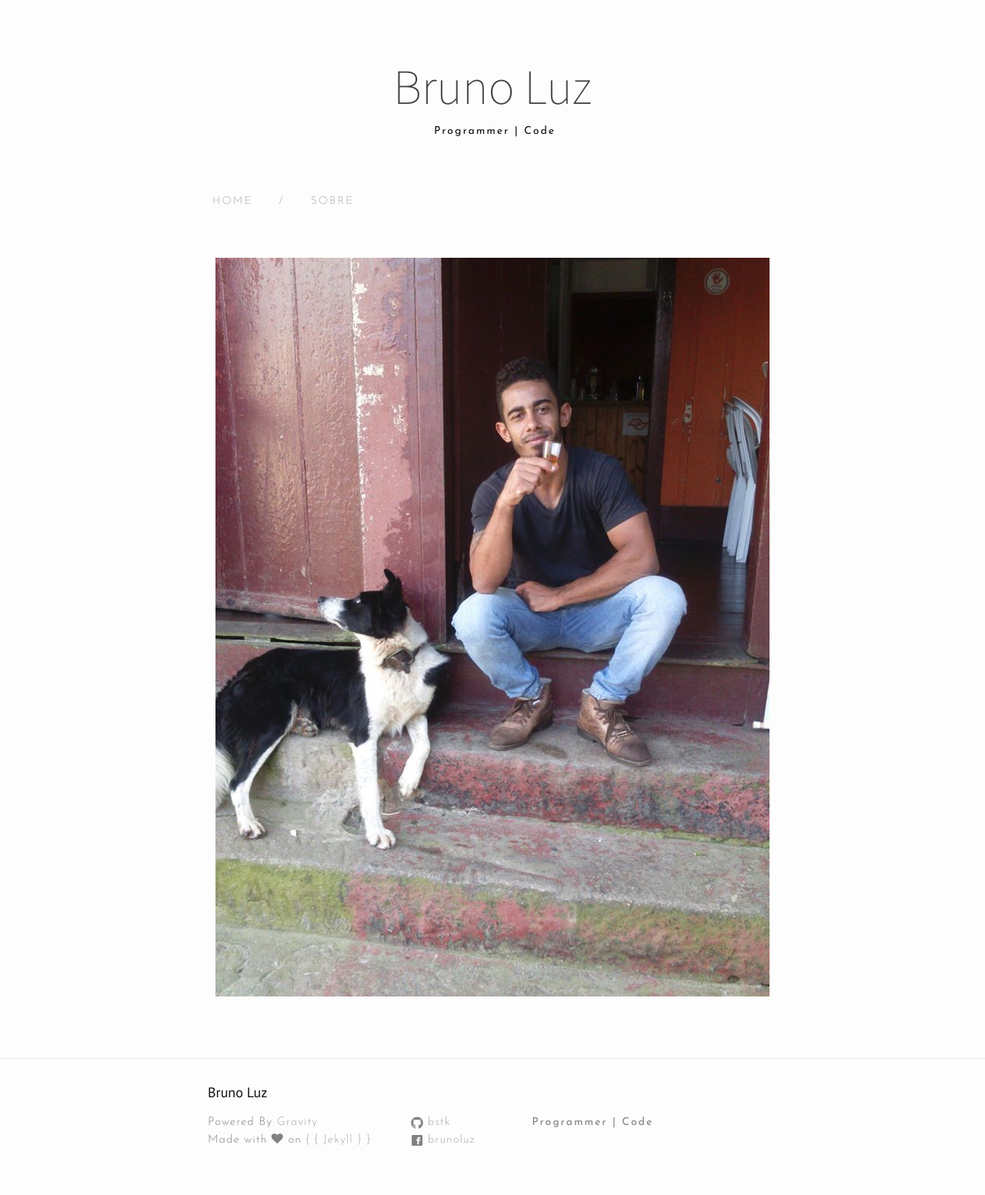
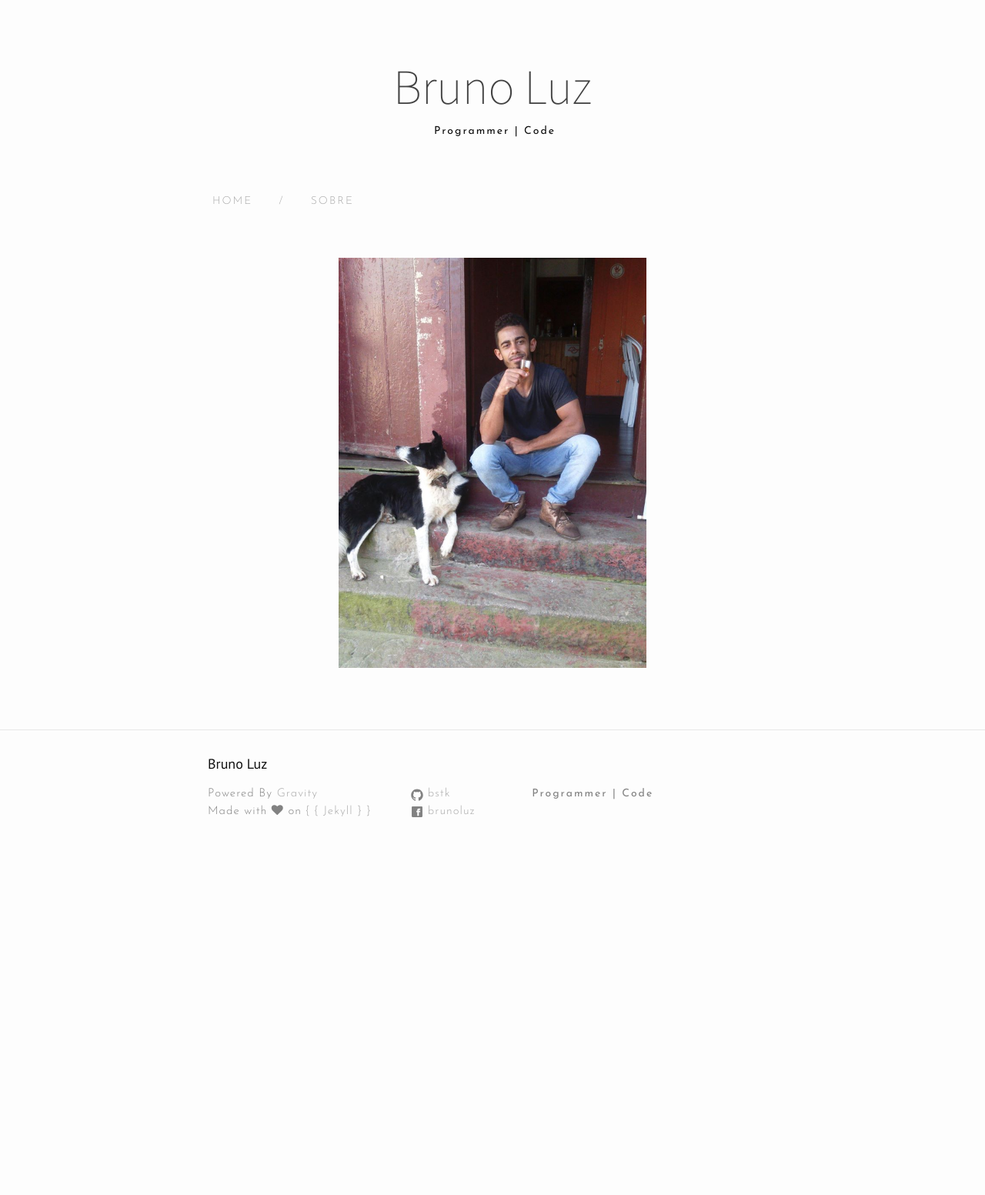
Before and after one commit to BSTK/bstk.github.io, a Jekyll site: the page built from index.html, in a window 1280 px wide. Shown: the whole page at 77% size. Built offline with Jekyll 4.4.1, drawn with Linux system fonts in a browser that asks for light colours; nearby versions of some CDN libraries; the list of posts is cut into pages by our own code; comment, search, counter and statistics services are not loaded; after the commit the page ends 1126 px from its top, so only the background shows below that.

Commit message:
Configuração layout minimo

```diff
--- a/index.html
+++ b/index.html
@@ -4,7 +4,7 @@ layout: default
 
 <div class="home">
   <div class="post postContent">
-    <img src="https://raw.githubusercontent.com/BSTK/bstk.github.io/master/asserts/img/site-foto-1.jpg" />
+    <img width="400" src="https://raw.githubusercontent.com/BSTK/bstk.github.io/master/asserts/img/site-foto-1.jpg" />
   </div>
 
   <!-- LISTA DE POSTS -->
```
